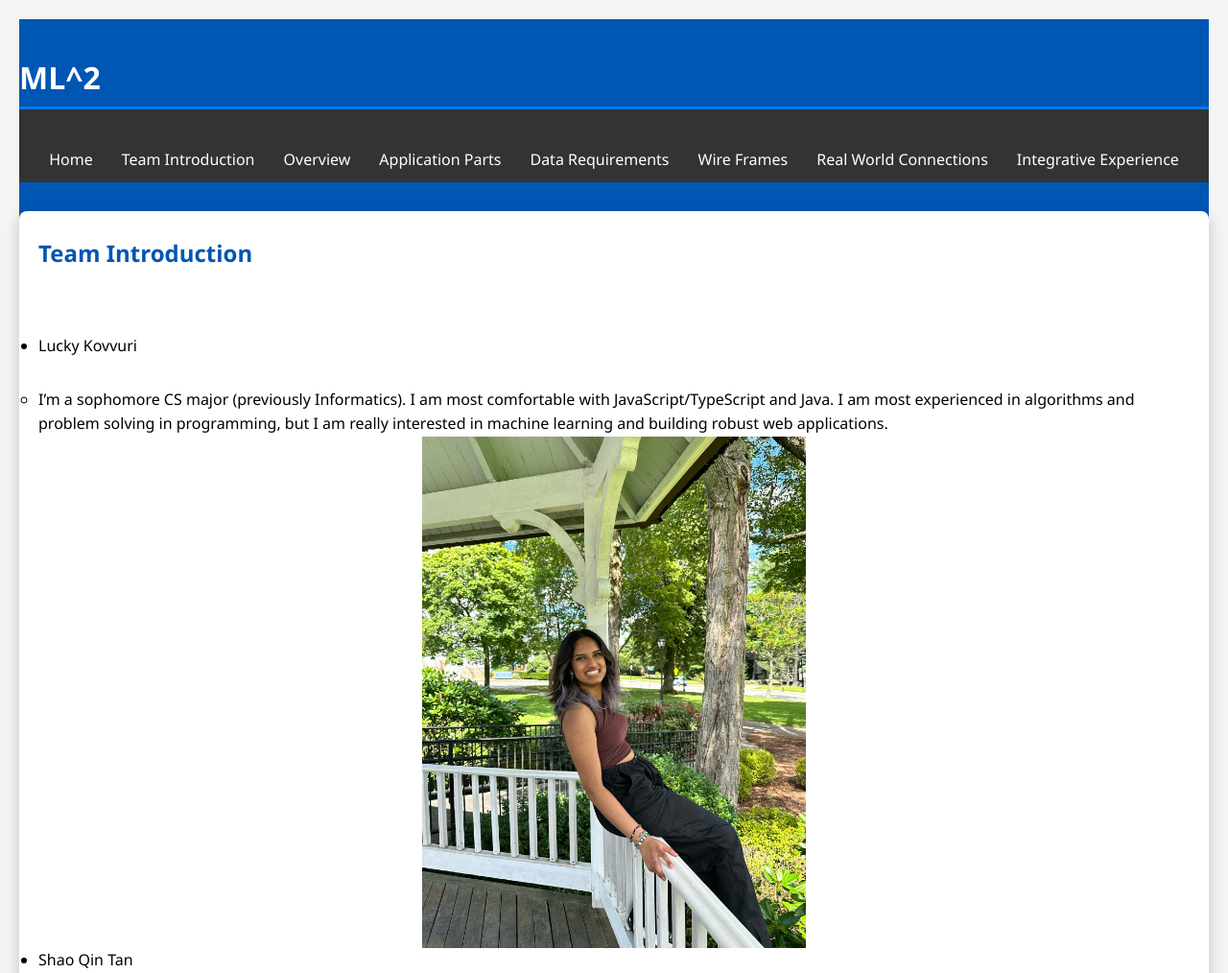
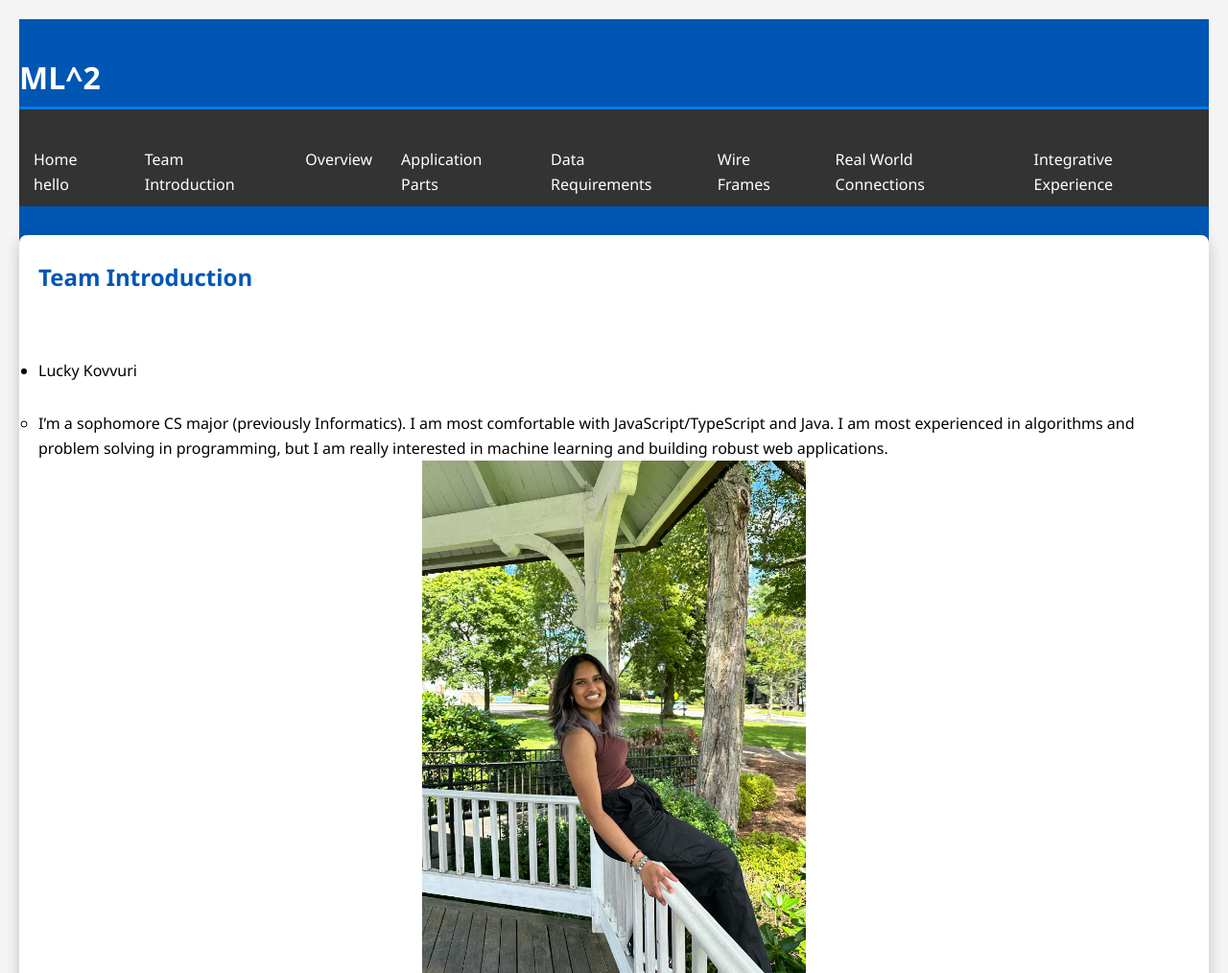
Before and after one commit to shoubhitravi/326_Education_App, a website: page src/docs/milestone-01/index.html in a window 1280 px wide. Shown: the top 1014 px of the page at 96% size. Drawn offline with Linux system fonts and the light colour scheme.

Commit message:
added to home

```diff
--- a/src/docs/milestone-01/index.html
+++ b/src/docs/milestone-01/index.html
@@ -11,7 +11,7 @@
     <nav>
         <!-- Links to different sections/pages -->
         <ul class = "nav-links">
-            <a href = "/index.html">Home</a>
+            <a href = "/index.html">Home hello</a>
             <a href="#team">Team Introduction</a>
             <!-- <a href="/datasets.html">Datasets</a>
             <a href="/leaderboard.html">Leaderboard</a> -->
```
